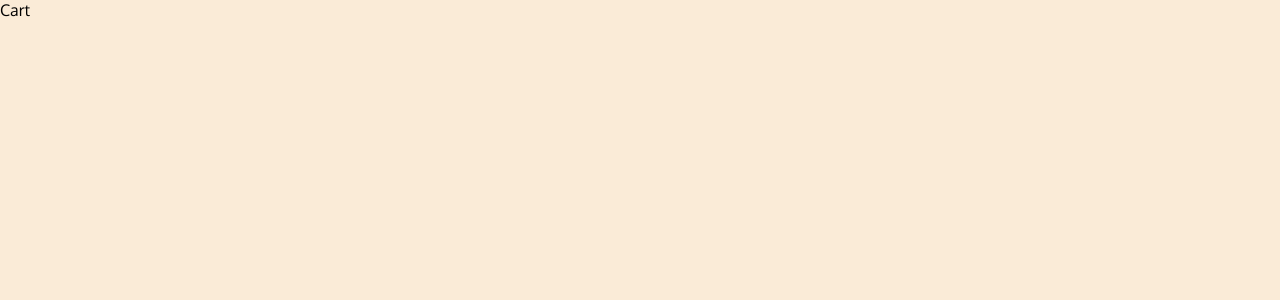
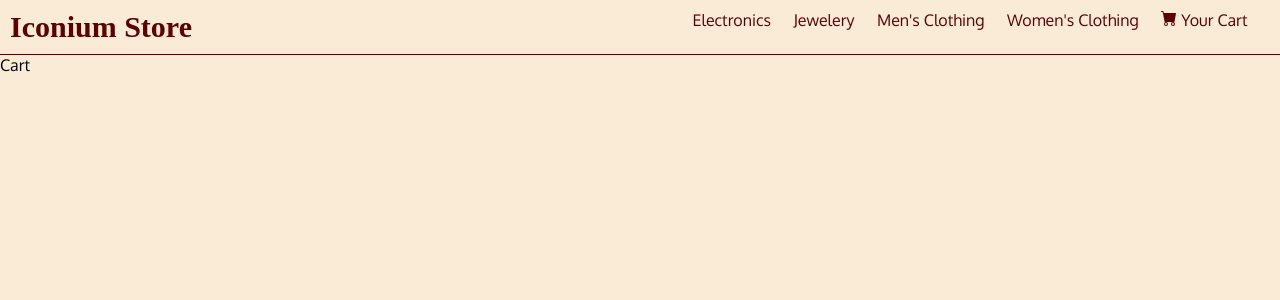
Before and after one commit to NathanAsowata/iconium-store, a Next.js app: page /cart in a window 1280 px wide. Shown: the top 300 px of the page. Built offline with nearby package versions, Linux system fonts and the light colour scheme; a web font is replaced by a local one.

Commit message:
Added navigation to the site layout

```diff
--- a/components/Navigation.tsx
+++ b/components/Navigation.tsx
@@ -4,9 +4,11 @@ import Link from 'next/link'
 import {BsCartFill} from "react-icons/bs"
 import {AiOutlineMenu} from "react-icons/ai"
 import { useState } from 'react'
+import { useRouter } from 'next/router'
 
 const Navigation = () => {
 
+    const router = useRouter()
     const [isClicked, setIsClicked] = useState(false)
     const [newClass, setNewClass] =  useState("menu")
 
@@ -27,9 +29,14 @@ const Navigation = () => {
         }
     }
 
+    const goHome = () => {
+        router.push("/")
+    }
+
+
   return (
     <nav className='nav'>
-        <span className='logo'>Iconium Store</span>
+        <span className='logo' onClick={goHome}>Iconium Store</span>
         <span className={newClass}>
             <Link href={"#"}>
                 <a>Electronics</a>
--- a/pages/_app.tsx
+++ b/pages/_app.tsx
@@ -1,8 +1,14 @@
 import '../styles/globals.scss'
 import type { AppProps } from 'next/app'
+import Navigation from '../components/Navigation'
 
 function MyApp({ Component, pageProps }: AppProps) {
-  return <Component {...pageProps} />
+  return(
+    <>
+    <Navigation />
+      <Component {...pageProps} />
+    </>
+  )
 }
 
 export default MyApp
--- a/pages/index.tsx
+++ b/pages/index.tsx
@@ -11,7 +11,6 @@ const Home = () => {
          products ranging from men's clothing and women's clothing to jewelry and electronics" />
          <link rel="icon" href="/logo.ico" />
       </Head>
-      <Navigation />
     </>
   )
 }
--- a/styles/globals.scss
+++ b/styles/globals.scss
@@ -38,12 +38,24 @@ a {
   justify-content: space-between;
   color: $dark_color;
   padding: 10px;
+  border-bottom: 1px solid $dark_color;
+  a::after{
+    content: '';
+    display: block;
+    width: 0px;
+    transition: 350ms ease-in width;
+  }
+  a:hover::after {
+    width: 90%;
+    height: 2px;
+    background-color: $dark_color;
+  }
 }
 .logo{
   font-family: 'Brawler', serif;
   font-size: 30px;
   font-weight: bold;
-  text-shadow: 1px 1px 5px $dark_color;
+  cursor: pointer;
 }
 .menu{
   display: none;
```
